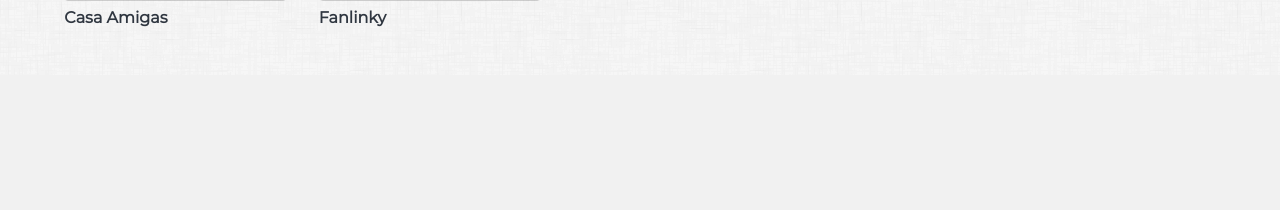
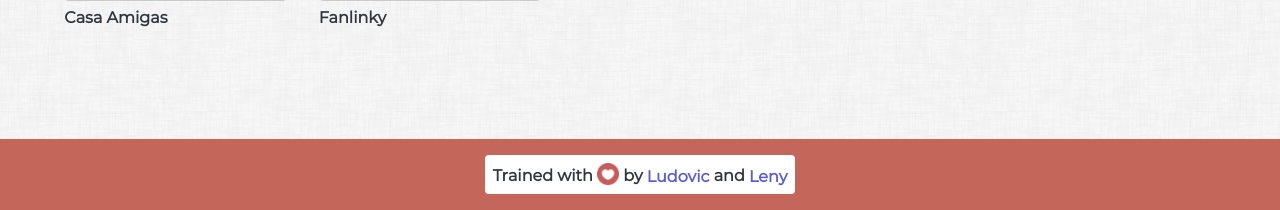
Before and after one commit to Ashr4f/My-CV, a PHP site: page / in a window 1280 px wide. Shown: the part 2059-2269 px from the top of the page. Before the commit the page ends 2086 px from the top, so only its background shows below. Run offline with PHP 8.4, Linux system fonts and the light colour scheme.

Commit message:
Added trained by, hehe ^^

```diff
--- a/index.html
+++ b/index.html
@@ -465,6 +465,32 @@
           </div>
         </div>
       </div>
+      <div class="footer-container">
+        <div class="container">
+          <footer class="footer">
+            <p>
+              Trained with <img src="./images/icons/heart.png" alt="love" /> by
+              <a
+                href="https://www.linkedin.com/in/ludovicevrard/"
+                target="_blank"
+                rel="noopener"
+                rel="noreferrer"
+                class="teacher"
+                >Ludovic</a
+              >
+              and
+              <a
+                href="https://github.com/leny"
+                target="_blank"
+                rel="noopener"
+                rel="noreferrer"
+                class="teacher"
+                >Leny</a
+              >
+            </p>
+          </footer>
+        </div>
+      </div>
     </div>
   </body>
 </html>
--- a/scss/layout/_footer.scss
+++ b/scss/layout/_footer.scss
@@ -0,0 +1,40 @@
+.footer-container {
+    position: relative;
+    display: block;
+    min-height: rem(56);
+    background-color: $theme-color;
+    margin-top: rem(64);
+    animation: dynamic-background-color #{length($prgm-languages) * 10}s linear infinite;
+
+    .footer {
+        padding: 1rem;
+        text-align: center;
+
+        p {
+            display: inline-block;
+            padding: 0.5rem;
+            font-size: rem(16);
+            font-weight: 600;
+            background-color: $white;
+            border-radius: rem(4);
+
+            img {
+                width: rem(22);
+                height: auto;
+                vertical-align: sub;
+            }
+
+            .teacher {
+                display: inline-block;
+                color: rgba($theme-color, 0.85);
+                transition: color 0.35s ease-in-out;
+                font-weight: 900;
+                vertical-align: middle;
+
+                &:hover {
+                    color: #ff3f34;
+                }
+            }
+        }
+    }
+}
```
Also changed, not shown: css/screen-rtl.css, css/screen.css, images/icons/heart.png (added), 2 other files.
